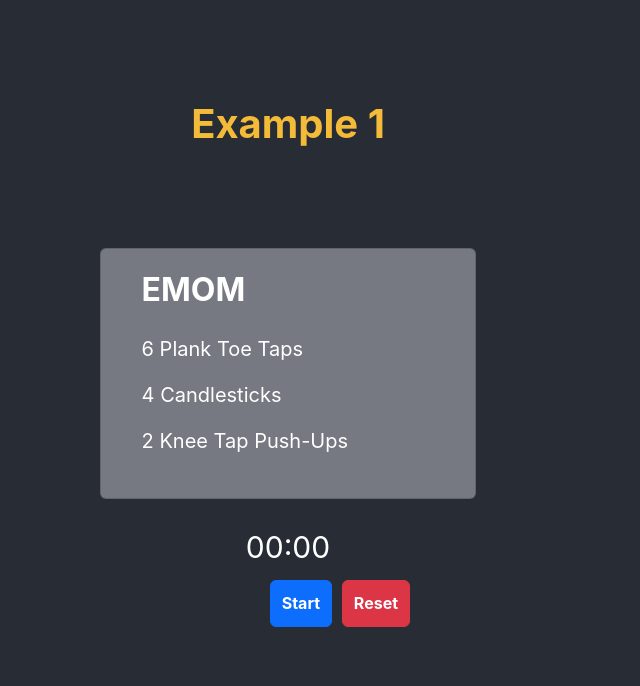
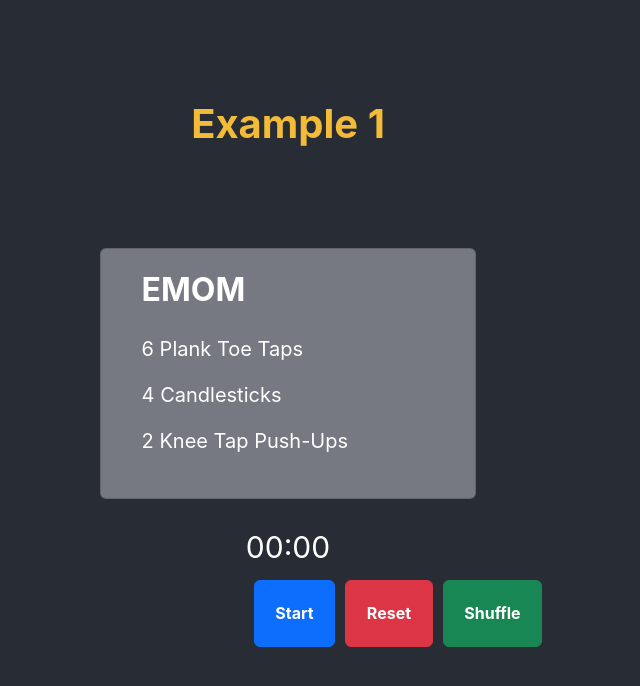
Before and after one commit to paty-oliveira/crossfit-wod-randomiser, a React (Create React App) app: page /crossfit-wod-randomiser/wod in a window 1280 px wide. Shown: the top 686 px of the page, without its empty margins (352-992 px from the left). Built offline with nearby package versions, Linux system fonts and the light colour scheme.

Commit message:
Add Shuffle button

```diff
--- a/src/wod/Wod.js
+++ b/src/wod/Wod.js
@@ -1,6 +1,6 @@
 import React from "react";
 import "./Wod.css";
-import { Timer} from "../timer/Timer";
+import { Timer} from "./timer/Timer";
 
 export function Wod() {
     const name = "Example 1";
@@ -23,9 +23,6 @@ export function Wod() {
                 </div>
             </div>
             <Timer />
-            {/*<div className="row buttons-container">*/}
-            {/*    <button type="button" className="btn btn-success w-100" id="new-button">NEW</button>*/}
-            {/*</div>*/}
         </div>
     )
 }
--- a/src/timer/Timer.css
+++ b/src/wod/buttons/Buttons.css
@@ -1,14 +1,3 @@
-.time {
-    font-size: 30px;
-    margin-bottom: 10px;
-    color: white;
-}
-
-.container-timer {
-    width: 30%;
-    padding-top: 2%;
-}
-
 .timer-button {
     font-weight: bolder;
     padding: 30%;
--- /dev/null
+++ b/src/wod/buttons/Buttons.js
@@ -0,0 +1,23 @@
+import React from "react";
+import "./Buttons.css";
+
+export function Buttons(props) {
+
+    const isActive = props.isActive;
+    const startOrPauseTimer = props.handleStartOrPauseButton;
+    const stopTimer = props.handleStopTimer;
+
+    return (
+        <div className="buttons">
+            <div className="col-5  mx-auto">
+                <div className="d-flex align-items-center justify-content-evenly timer-button-container">
+                    <button onClick={startOrPauseTimer} type="button" className="btn btn-primary timer-button">
+                        {isActive ? "Pause" : "Start"}
+                    </button>
+                    <button onClick={stopTimer} type="button" className="btn btn-danger timer-button">Reset</button>
+                    <button type="button" className="btn btn-success timer-button">Shuffle</button>
+                </div>
+            </div>
+        </div>
+    )
+}
--- /dev/null
+++ b/src/wod/timer/Timer.css
@@ -0,0 +1,10 @@
+.time {
+    font-size: 30px;
+    margin-bottom: 10px;
+    color: white;
+}
+
+.container-timer {
+    width: 30%;
+    padding-top: 2%;
+}
--- a/src/timer/Timer.js
+++ b/src/wod/timer/Timer.js
@@ -1,5 +1,6 @@
 import React, {useEffect, useState} from "react";
 import "./Timer.css"
+import {Buttons} from "../buttons/Buttons";
 
 export function Timer() {
 
@@ -46,17 +47,9 @@ export function Timer() {
                 <span>:</span>
                 <span className="second">{second}</span>
             </div>
-            <div className="buttons row">
-                <div className="col-6 mx-auto">
-                    <div className="d-flex align-items-center justify-content-evenly timer-button-container">
-                        <button onClick={startOrPauseTimer} type="button" className="btn btn-primary timer-button">
-                        {isActive ? "Pause" : "Start"}
-                        </button>
-                        <button onClick={stopTimer} type="button" className="btn btn-danger timer-button">Reset</button>
-                    </div>
-                </div>
-
-            </div>
+            <Buttons isActive={isActive}
+                     handleStartOrPauseButton={startOrPauseTimer}
+                     handleStopTimer={stopTimer} />
         </div>
     )
 }
```
